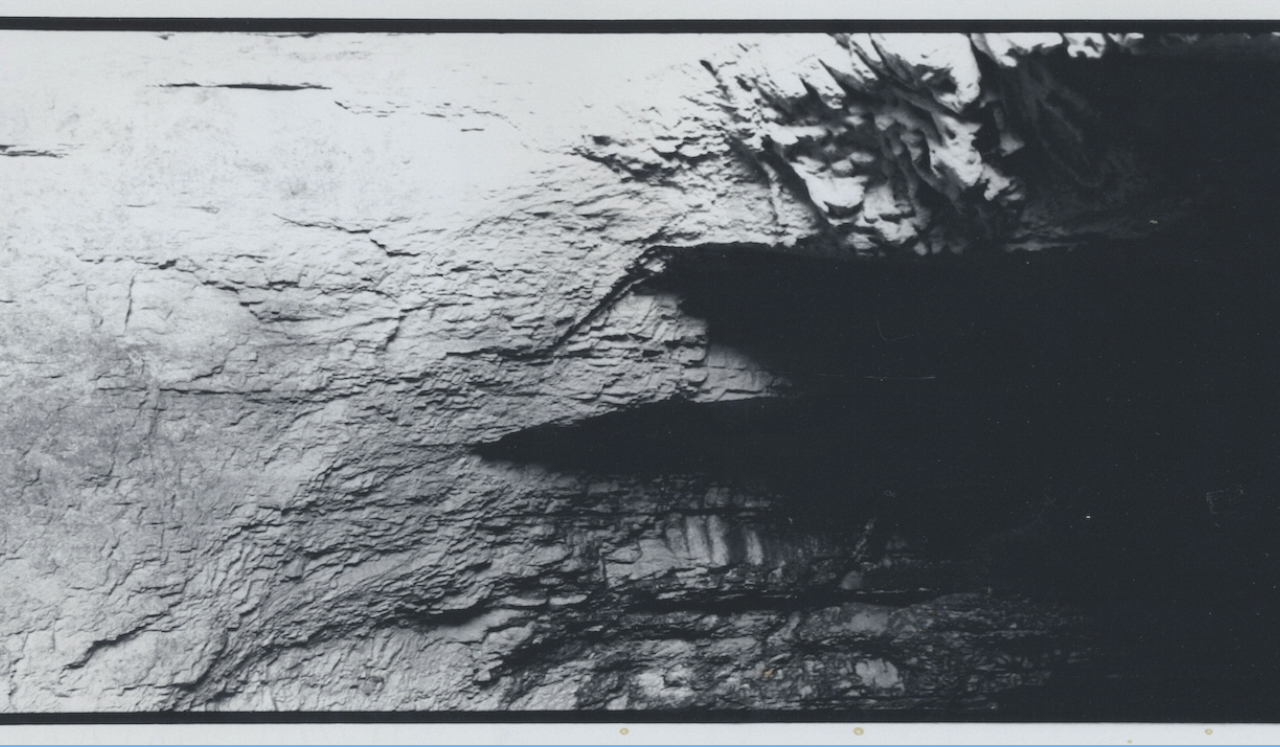
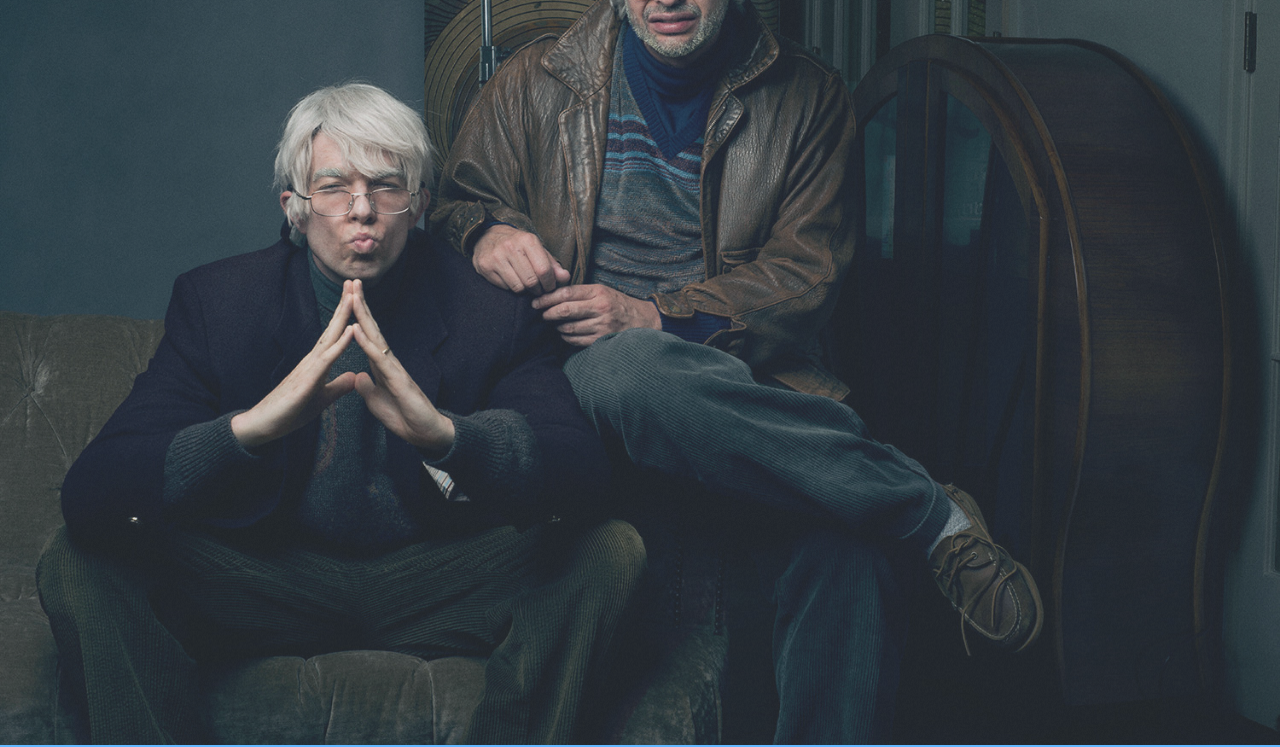
Before and after one commit to ohcassie/cass-world, a plain HTML site: page index.html in a window 1280 px wide. Shown: the part 55-802 px from the top of the page. Drawn offline with Linux system fonts and the light colour scheme.

Commit message:
too much tuna

```diff
--- a/assets/css/main.css
+++ b/assets/css/main.css
@@ -2873,7 +2873,7 @@
 /* Intro */
 
 	#intro {
-		background: url("images/overlay.png"), url("../../images/Lighting_NM copy.jpg");
+		background: url("images/overlay.png"), url("../../images/tuna.jpg");
 		background-size: 256px 256px, cover;
 		background-attachment: fixed, fixed;
 		background-position: top left, bottom center;
```
Also changed, not shown: images/tuna.jpg (added).
